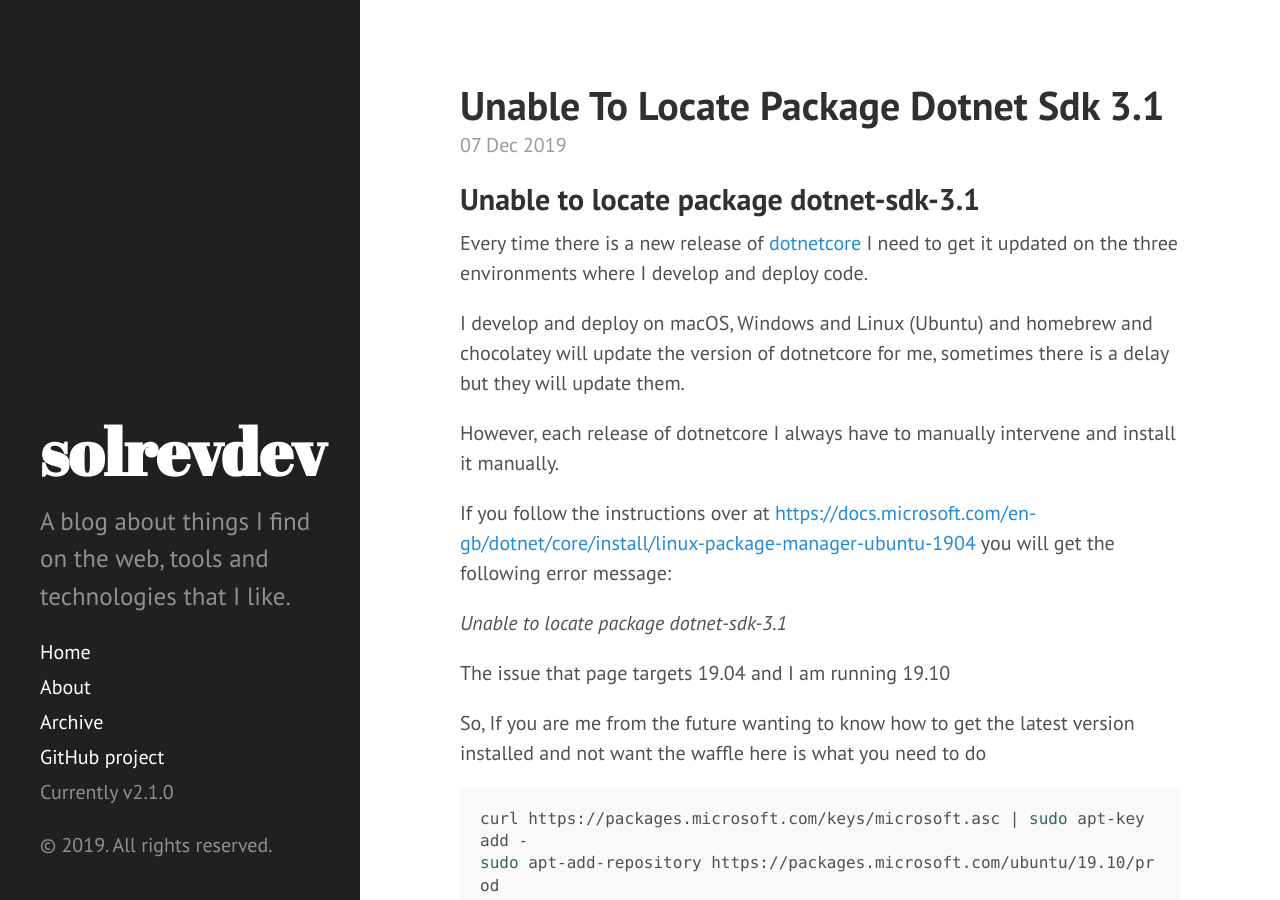
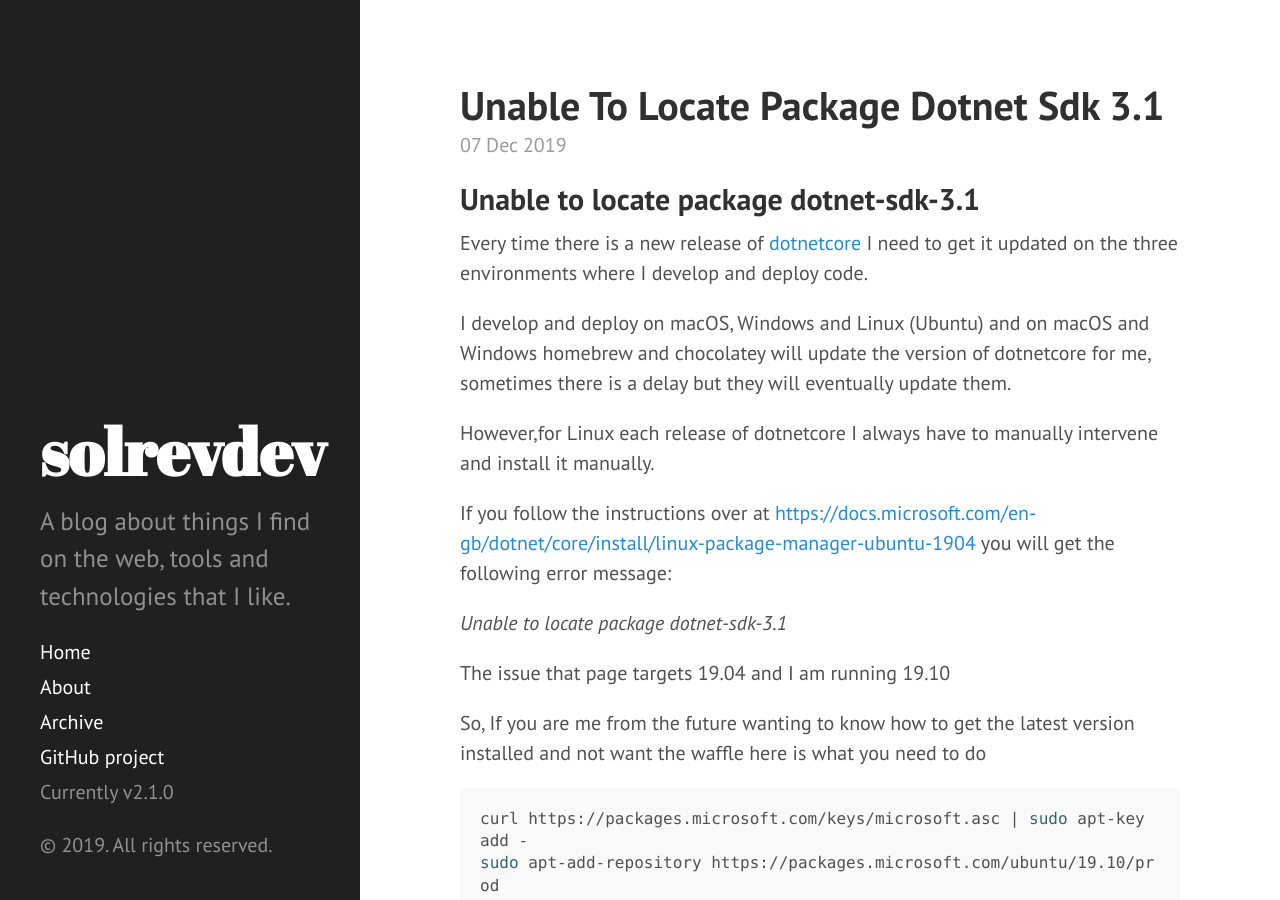
Before and after one commit to solrevdev/solrevdev.github.io, a Jekyll site: the page built from _posts/2019-12-07-unable-to-locate-package-dotnet-sdk-3.1.md, in a window 1280 px wide and 900 px high. Built offline with Jekyll 4.4.1, drawn with Linux system fonts in a browser that asks for light colours.

Commit message:
Update 2019-12-07-unable-to-locate-package-dotnet-sdk-3.1.md

```diff
--- a/_posts/2019-12-07-unable-to-locate-package-dotnet-sdk-3.1.md
+++ b/_posts/2019-12-07-unable-to-locate-package-dotnet-sdk-3.1.md
@@ -14,9 +14,9 @@ tags:
 
 Every time there is a new release of [dotnetcore](https://dotnet.microsoft.com/download) I need to get it updated on the three environments where I develop and deploy code.
 
-I develop and deploy on macOS, Windows and Linux (Ubuntu) and homebrew and chocolatey will update the version of dotnetcore for me, sometimes there is a delay but they will update them.
+I develop and deploy on macOS, Windows and Linux (Ubuntu) and on macOS and Windows homebrew and chocolatey will update the version of dotnetcore for me, sometimes there is a delay but they will eventually update them.
 
-However, each release of dotnetcore I always have to manually intervene and install it manually.
+However,for Linux each release of dotnetcore I always have to manually intervene and install it manually.
 
 If you follow the instructions over at [https://docs.microsoft.com/en-gb/dotnet/core/install/linux-package-manager-ubuntu-1904](https://docs.microsoft.com/en-gb/dotnet/core/install/linux-package-manager-ubuntu-1904]) you will get the following error message:
 
```
